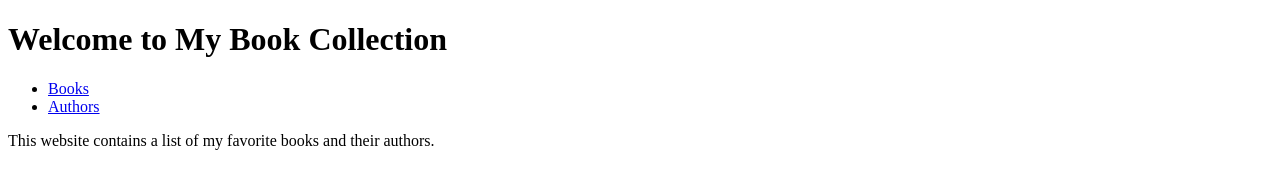
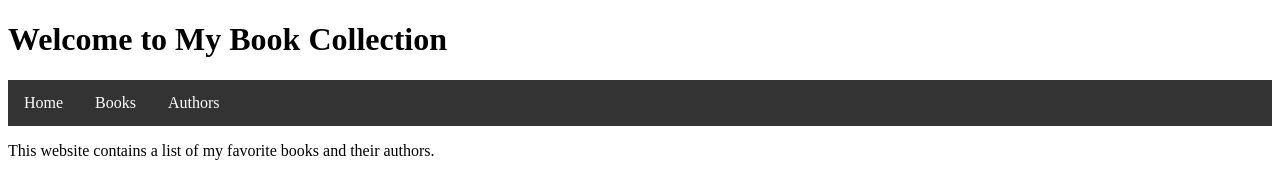
Before and after one commit to thambz/book-info, a plain HTML site: page index.html in a window 1280 px wide. Drawn offline with Linux system fonts and the light colour scheme.

Commit message:
add css files to index.html

```diff
--- a/index.html
+++ b/index.html
@@ -2,15 +2,40 @@
 <html>
 <head>
   <title>My Book Collection</title>
+  <style>
+    nav ul {
+      list-style-type: none;
+      padding: 0;
+      margin: 0;
+      background-color: #333;
+      overflow: hidden;
+    }
+    nav li {
+      float: left;
+    }
+    nav li a {
+      display: block;
+      color: white;
+      text-align: center;
+      padding: 14px 16px;
+      text-decoration: none;
+    }
+    nav li a:hover {
+      background-color: #111;
+    }
+  </style>
 </head>
 <body>
   <h1>Welcome to My Book Collection</h1>
+
   <nav>
     <ul>
+      <li><a href="index.html">Home</a></li>
       <li><a href="books.html">Books</a></li>
       <li><a href="author.html">Authors</a></li>
     </ul>
   </nav>
+
   <p>This website contains a list of my favorite books and their authors.</p>
 </body>
 </html>
```
Also changed, not shown: author.html (+2 -0 lines), books.html (+5 -3 lines).
